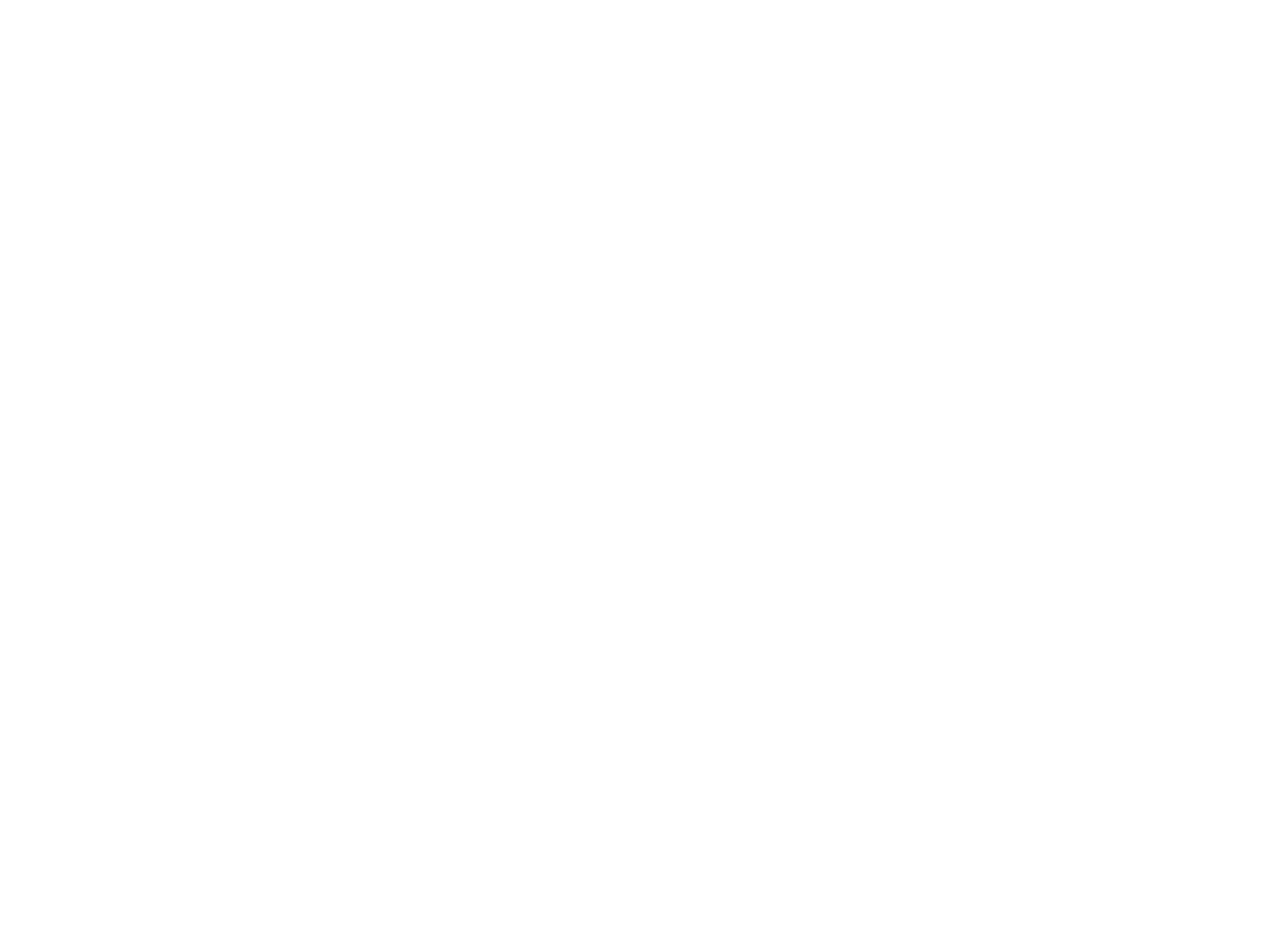
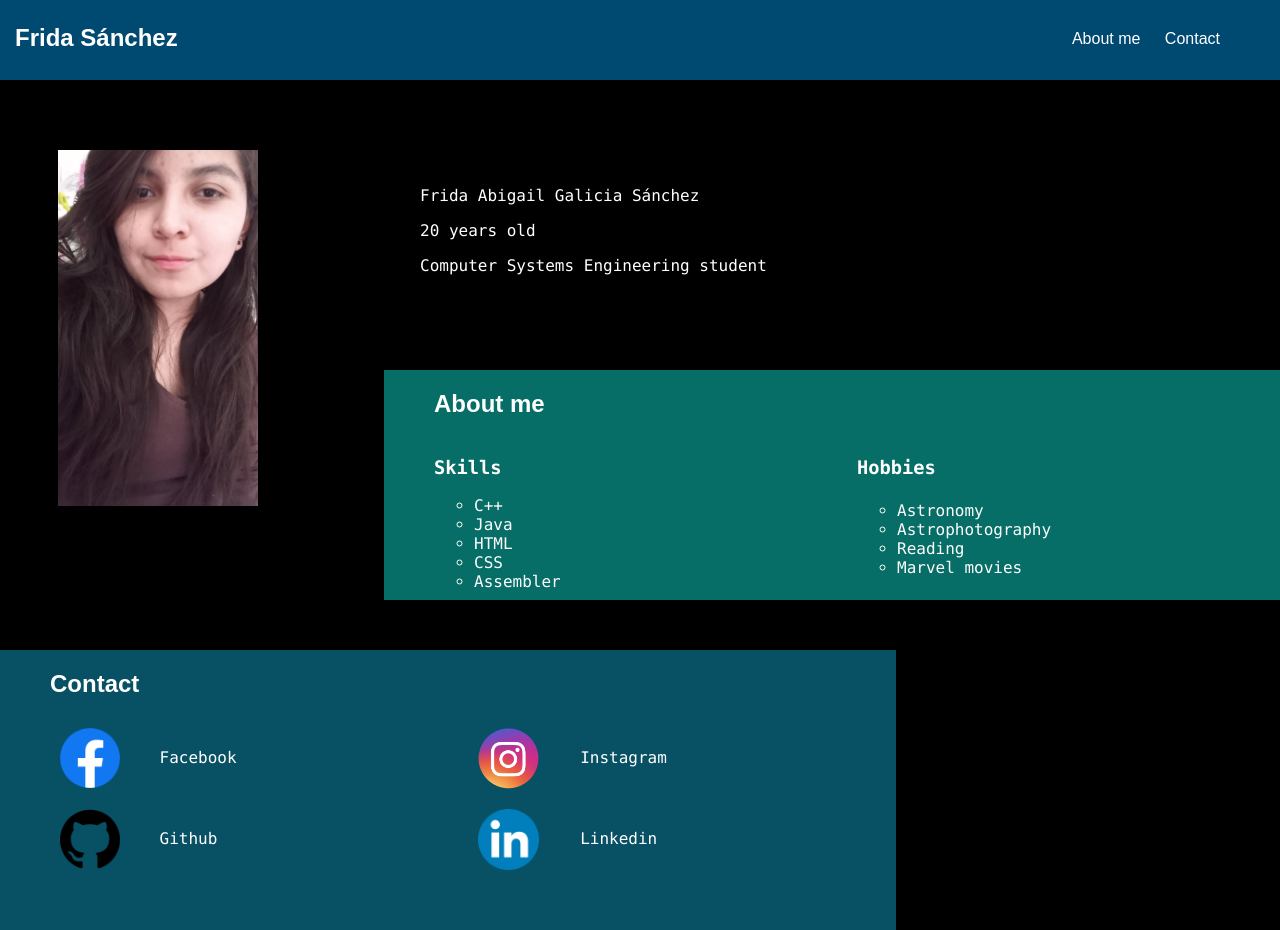
Before and after one commit to FridaGS/DevF-scholarship, a plain HTML site: page Kata-IntroWeb/MiCV/index.html in a window 1280 px wide. Before the commit the page ends 800 px from the top, so only its background shows below. Drawn offline with Linux system fonts and the light colour scheme.

Commit message:
update CV

```diff
--- a/Kata-IntroWeb/MiCV/index.html
+++ b/Kata-IntroWeb/MiCV/index.html
@@ -4,9 +4,85 @@
     <meta charset="UTF-8">
     <meta http-equiv="X-UA-Compatible" content="IE=edge">
     <meta name="viewport" content="width=device-width, initial-scale=1.0">
-    <title>Document</title>
+    <title>Frida Sánchez</title>
+    <link rel="stylesheet" href="styles.css">
 </head>
 <body>
-
+    <nav>
+        <h1>Frida Sánchez</h1>
+        <div>
+            <span>About me</span>
+            <span>Contact</span>
+        </div>
+    </nav>
+    <div class="main-container">
+        <div class="intro">
+            <div class="my-picture">
+                <img src="images/fridags.jpg">
+            </div>
+            <div class="my-info">
+                <div class="info">
+                    <p class="my-name">Frida Abigail Galicia Sánchez</p>
+                    <p class="my-age">20 years old</p>
+                    <p class="career">Computer Systems Engineering student</p>
+                </div>
+            </div>
+        </div>
+        <div class="about-me-container">
+            <div class="about-me-text">
+                <h2>About me</h2>
+                <div class="about-me-skills">
+                    <h3>Skills</h3>
+                    <ul>
+                        <li>C++</li>
+                        <li>Java</li>
+                        <li>HTML</li>
+                        <li>CSS</li>
+                        <li>Assembler</li>
+                    </ul>
+                </div>
+                <div class="about-me-hobbies">
+                    <h3>Hobbies</h3>
+                    <ul>
+                        <li>Astronomy</li>
+                        <li>Astrophotography</li>
+                        <li>Reading</li>
+                        <li>Marvel movies</li>
+                    </ul>
+                </div>
+            </div>
+        </div>
+        <div class="contact-container">
+            <div class="contact-text">
+                <h2>Contact</h2>
+                <div class="contact-social">
+                <div class="contact-facebook">
+                    <a href="http://www.facebook.com">
+                        <img src="images/facebook-logo.png" >
+                        <span>Facebook</span>
+                    </a>
+                </div>
+                <div class="contact-instagram">
+                    <a href="http://www.instagram.com">
+                        <img src="images/instagram-logo.png" >
+                        <span>Instagram</span>
+                    </a>
+                </div>
+                <div class="contact-github">
+                    <a href="http://www.github.com">
+                        <img src="images/github-logo.png">
+                        <span>Github</span>
+                    </a>
+                </div>
+                <div class="contact-linkedin">
+                    <a href="http://www.linkedin.com">
+                        <img src="images/linkedin-logo.png">
+                        <span>Linkedin</span>
+                    </a>
+                </div>
+            </div>
+            </div>
+        </div>
+    </div>
 </body>
 </html>
--- /dev/null
+++ b/Kata-IntroWeb/MiCV/styles.css
@@ -0,0 +1,126 @@
+body{
+    background-color: black;
+    color: white;
+
+}
+nav{
+    background-color: #004971;
+    width: 100%;
+    height: 80px;
+    position: fixed;
+    top: 0;
+    left: 0;
+    z-index: 1;
+    font-family: Arial;
+}
+nav h1{
+    float: left;
+    padding-left: 15px;
+    padding-top: 4px;
+}
+nav div{
+    float: right;;
+    padding: 30px 40px;
+}
+nav div span{
+    padding-right: 20px;
+}
+.intro{
+    position:absolute;
+    top: 100px;
+    width: 100%;
+    font-family: consolas;
+}
+.my-picture{
+    float:left;
+    width: 30%;
+
+}
+.my-picture img{
+    width:200px;
+    padding: 50px
+}
+.my-info{
+    padding: 70px;
+}
+.info{
+    float:right;
+    text-align:justify;
+    width:70%
+}
+.about-me-container{
+    position: absolute;
+    right: 0;
+    top:370px;
+    background-color:#066E67;
+    width:70%;
+    float:right;
+    height: 230px;
+    font-family: Arial;
+}
+.about-me-text{
+    font-family: arial;
+    text-align: justify;
+    padding-left: 50px;
+}
+.about-me-skills{
+    font-family: consolas;
+    float:left;
+    width: 50%;
+}
+.about-me-skills ul{
+    list-style-type:circle;
+}
+.about-me-hobbies{
+    font-family: consolas;
+    float:right;
+    width: 50%;
+}
+.about-me-hobbies ul{
+    list-style-type: circle;
+    padding-top:5px;
+}
+
+.contact-container{
+    position: absolute;
+    left: 0;
+    top:650px;
+    background-color:#085165;
+    width:70%;
+    float:left;
+    height: 280px;
+    margin-bottom: 500px;
+}
+.contact-text{
+    padding-left: 50px;
+    font-family: Arial;
+}
+
+.contact-social{
+    display:grid;
+    grid-template-columns: auto auto;
+}
+.contact-social > div{
+    padding: 10px;
+}
+.contact-social > div span{
+    padding-top: 20px;
+    float:right;
+    width: 75%;
+    font-family: consolas;
+
+}
+.contact-social > div img{
+    width:30px;
+    float:left;
+    width: 15%;
+}
+.contact-social > div a{
+    color:white;
+}
+.contact-social > div a:hover{
+    color:purple;
+}
+.contact-social > div a:visited a:link{
+    color:white;
+}
```
Also changed, not shown: Kata-IntroWeb/MiCV/images/facebook-logo.png (added), Kata-IntroWeb/MiCV/images/fridags.jpg (added), Kata-IntroWeb/MiCV/images/github-logo.png (added), Kata-IntroWeb/MiCV/images/instagram-logo.png (added), Kata-IntroWeb/MiCV/images/linkedin-logo.png (added).
